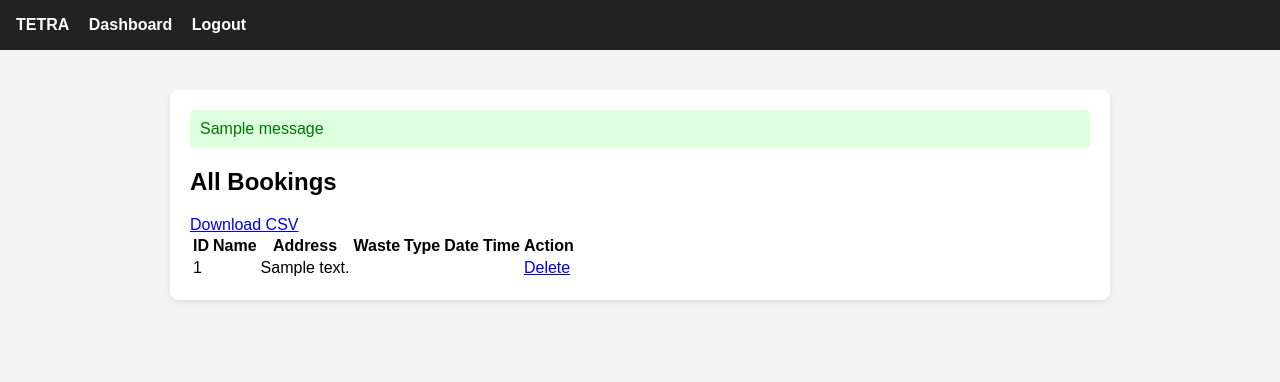
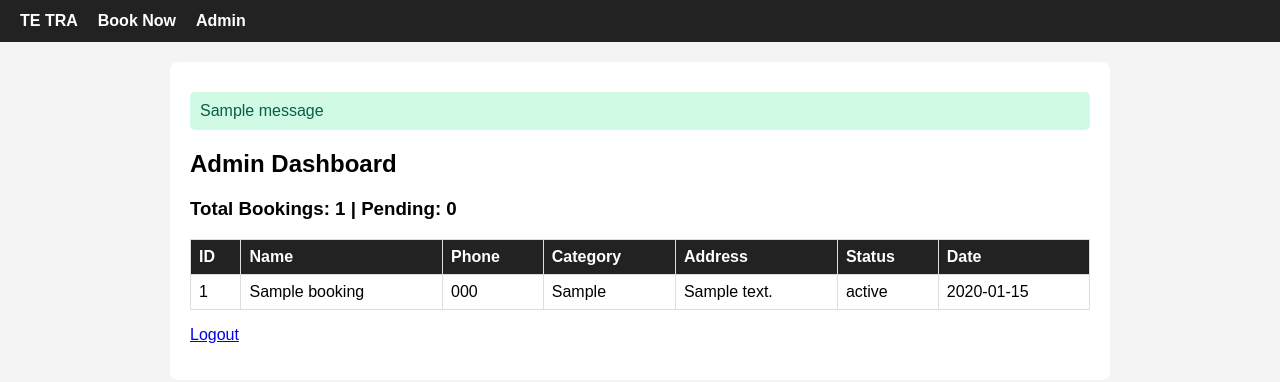
Before and after one commit to wilsoneffiong-creator/wilsoneffiong-creator-tetra-multi-dynamics-waste-app, a Flask app: page /admin in a window 1280 px wide. Shown: the top 382 px of the page. Run offline with Flask 3, Linux system fonts and the light colour scheme; a user stored in the database is signed in; tables that the repository leaves empty hold one stand-in row (values such as "Sample post"); one stand-in notice (Sample message) is shown.

Commit message:
V5.3: Full public booking + admin panel

```diff
--- a/app.py
+++ b/app.py
@@ -16,7 +16,7 @@ class User(db.Model):
     id = db.Column(db.Integer, primary_key=True)
     email = db.Column(db.String(120), unique=True, nullable=False)
     password_hash = db.Column(db.String(200), nullable=False)
-    bookings = db.relationship('Booking', backref='owner', lazy=True)
+    is_admin = db.Column(db.Boolean, default=False) # V5.3: Admin flag
 
     def set_password(self, password):
         self.password_hash = generate_password_hash(password)
@@ -25,98 +25,76 @@ class User(db.Model):
 
 class Booking(db.Model):
     id = db.Column(db.Integer, primary_key=True)
-    user_id = db.Column(db.Integer, db.ForeignKey('user.id'), nullable=False)
+    name = db.Column(db.String(100)) # V5.3: Customer name, no user_id
+    phone = db.Column(db.String(20))
     category = db.Column(db.String(50), nullable=False)
     address = db.Column(db.String(200), nullable=False)
     status = db.Column(db.String(20), default='Pending')
     created_at = db.Column(db.DateTime, default=datetime.utcnow)
 
-def login_required(f):
+def admin_required(f):
     @wraps(f)
     def decorated_function(*args, **kwargs):
-        if 'user_id' not in session:
-            return redirect(url_for('login'))
+        if 'admin_id' not in session:
+            return redirect(url_for('admin_login'))
         return f(*args, **kwargs)
     return decorated_function
 
-# V5.1 FIX: Drop + Create all tables every boot on Render
+# V5.3: Create tables + 1 default admin
 with app.app_context():
     db.drop_all()
     db.create_all()
+    if not User.query.filter_by(email='admin@tetra.com').first():
+        admin = User(email='admin@tetra.com', is_admin=True)
+        admin.set_password('admin123') # CHANGE THIS AFTER
+        db.session.add(admin)
+        db.session.commit()
 
 @app.route('/')
 def index():
     return render_template('index.html')
 
-@app.route('/register', methods=['GET', 'POST'])
-def register():
+# V5.3: PUBLIC BOOKING - NO LOGIN
+@app.route('/book', methods=['GET', 'POST'])
+def book():
+    if request.method == 'POST':
+        booking = Booking(
+            name=request.form['name'],
+            phone=request.form['phone'],
+            category=request.form['category'],
+            address=request.form['address']
+        )
+        db.session.add(booking)
+        db.session.commit()
+        flash('Booking received. We will contact you soon.', 'success')
+        return redirect(url_for('index'))
+    return render_template('book.html')
+
+# V5.3: ADMIN LOGIN ONLY
+@app.route('/admin/login', methods=['GET', 'POST'])
+def admin_login():
     if request.method == 'POST':
         email = request.form['email']
         password = request.form['password']
-        if User.query.filter_by(email=email).first():
-            flash('Email already exists', 'danger')
-            return redirect(url_for('register'))
-        user = User(email=email)
-        user.set_password(password)
-        db.session.add(user)
-        db.session.commit()
-        flash('Account created. Please log in.', 'success')
-        return redirect(url_for('login'))
-    return render_template('register.html')
-
-@app.route('/login', methods=['GET', 'POST'])
-def login():
-    if request.method == 'POST':
-        email = request.form['email']
-        password = request.form['password']
-        user = User.query.filter_by(email=email).first()
+        user = User.query.filter_by(email=email, is_admin=True).first()
         if user and user.check_password(password):
-            session['user_id'] = user.id
-            return redirect(url_for('dashboard'))
-        flash('Invalid email or password', 'danger')
-    return render_template('login.html')
-
-@app.route('/dashboard')
-@login_required
-def dashboard():
-    user = User.query.get(session['user_id'])
-    if not user:
-        session.clear()
-        return redirect(url_for('login'))
-
-    total = Booking.query.filter_by(user_id=user.id).count()
-    medical = Booking.query.filter_by(user_id=user.id, category='Medical').count()
-    household = Booking.query.filter_by(user_id=user.id, category='Household').count()
-    e_waste = Booking.query.filter_by(user_id=user.id, category='E-Waste').count()
-    others = Booking.query.filter_by(user_id=user.id, category='Others').count()
-
-    stats = {'total': total, 'medical': medical, 'household': household, 'e_waste': e_waste, 'others': others}
-    return render_template('dashboard.html', user=user, stats=stats)
-
-@app.route('/book', methods=['GET', 'POST'])
-@login_required
-def book():
-    if request.method == 'POST':
-        category = request.form['category']
-        address = request.form['address']
-        booking = Booking(user_id=session['user_id'], category=category, address=address)
-        db.session.add(booking)
-        db.session.commit()
-        flash('Booking submitted. We will contact you soon.', 'success')
-        return redirect(url_for('dashboard'))
-    return render_template('book.html')
+            session['admin_id'] = user.id
+            return redirect(url_for('admin'))
+        flash('Invalid admin credentials', 'danger')
+    return render_template('login.html') # Reuse login.html
 
 @app.route('/admin')
-@login_required
+@admin_required
 def admin():
     bookings = Booking.query.order_by(Booking.created_at.desc()).all()
-    users = User.query.all()
-    return render_template('admin.html', bookings=bookings, users=users)
+    total_bookings = len(bookings)
+    pending = Booking.query.filter_by(status='Pending').count()
+    return render_template('admin.html', bookings=bookings, total=total_bookings, pending=pending)
 
-@app.route('/logout')
-def logout():
+@app.route('/admin/logout')
+def admin_logout():
     session.clear()
-    return redirect(url_for('login'))
+    return redirect(url_for('index'))
 
 if __name__ == '__main__':
     app.run(debug=True)
--- a/templates/admin.html
+++ b/templates/admin.html
@@ -1,48 +1,16 @@
-{% extends 'base.html' %}
-
+{% extends "base.html" %}
 {% block content %}
-<h2 class="mb-4 fw-bold">All Bookings</h2>
-<a href="{{ url_for('export_csv') }}" class="btn btn-success mb-3">Download CSV</a>
-
-<div class="table-responsive">
-  <table class="table table-striped table-hover align-middle shadow-sm">
-    <thead class="table-dark">
-      <tr>
-        <th>ID</th>
-        <th>Name</th>
-        <th>Address</th>
-        <th>Waste</th>
-        <th>Type</th>
-        <th>Date</th>
-        <th>Time</th>
-        <th>Action</th>
-      </tr>
-    </thead>
-    <tbody>
-      {% for b in bookings %}
-      <tr>
-        <td>{{ b.id }}</td>
-        <td>{{ b.name }}</td>
-        <td>{{ b.address }}</td>
-        <td><span class="badge bg-primary">{{ b.waste_type }}</span></td>
-        <td>{{ b.establishment }}</td>
-        <td>{{ b.pickup_date }}</td>
-        <td>{{ b.pickup_time }}</td>
-        <td>
-          {# L9B: Delete Button with Confirm Popup = Safety Lock #}
-          <a href="{{ url_for('delete', id=b.id) }}"
-             class="btn btn-sm btn-danger"
-             onclick="return confirm('Delete booking for {{ b.name }}? This cannot be undone.');">
-             Delete
-          </a>
-        </td>
-      </tr>
-      {% else %}
-      <tr>
-        <td colspan="8" class="text-center text-muted">No bookings yet.</td>
-      </tr>
-      {% endfor %}
-    </tbody>
-  </table>
-</div>
+<h2>Admin Dashboard</h2>
+<h3>Total Bookings: {{ total }} | Pending: {{ pending }}</h3>
+<table>
+  <tr><th>ID</th><th>Name</th><th>Phone</th><th>Category</th><th>Address</th><th>Status</th><th>Date</th></tr>
+  {% for b in bookings %}
+  <tr>
+    <td>{{ b.id }}</td><td>{{ b.name }}</td><td>{{ b.phone }}</td>
+    <td>{{ b.category }}</td><td>{{ b.address }}</td><td>{{ b.status }}</td>
+    <td>{{ b.created_at.strftime('%Y-%m-%d') }}</td>
+  </tr>
+  {% endfor %}
+</table>
+<p><a href="/admin/logout">Logout</a></p>
 {% endblock %}
--- a/templates/base.html
+++ b/templates/base.html
@@ -1,44 +1,38 @@
-<!doctype html>
+<!DOCTYPE html>
 <html lang="en">
 <head>
   <meta charset="UTF-8">
   <meta name="viewport" content="width=device-width, initial-scale=1.0">
-  <title>TETRA Multi-Dynamics Com</title>
+  <title>TE TRA Waste</title>
   <style>
     body { font-family: Arial, sans-serif; margin: 0; padding: 0; background: #f4f4f4; }
-    nav { background: #222; padding: 1rem; }
-    nav a { color: #fff; margin-right: 15px; text-decoration: none; font-weight: bold; }
-    nav a:hover { text-decoration: underline; }
-    .container { max-width: 900px; margin: 40px auto; background: #fff; padding: 20px; border-radius: 8px; box-shadow: 0 2px 5px rgba(0,0,0,0.1); }
-    input, button { width: 100%; padding: 10px; margin: 8px 0; border-radius: 5px; border: 1px solid #ccc; }
-    button { background: #222; color: #fff; border: none; cursor: pointer; }
-    button:hover { background: #444; }
-    .flash { padding: 10px; border-radius: 5px; margin-bottom: 10px; }
-    .flash.danger { background: #ffdddd; color: #a00; }
-    .flash.success { background: #ddffdd; color: #070; }
+    nav { background: #222; color: #fff; padding: 12px 20px; display: flex; gap: 20px; }
+    nav a { color: #fff; text-decoration: none; font-weight: bold; }
+    .container { max-width: 900px; margin: 20px auto; padding: 20px; background: #fff; border-radius: 8px; }
+    input, select, button { width: 100%; padding: 10px; margin: 8px 0; border-radius: 5px; border: 1px solid #ccc; }
+    button { background: #16a34a; color: #fff; border: none; cursor: pointer; font-size: 1rem; }
+    table { width: 100%; border-collapse: collapse; margin-top: 15px; }
+    th, td { border: 1px solid #ddd; padding: 8px; text-align: left; }
+    th { background: #222; color: #fff; }
+    .flash { padding: 10px; margin: 10px 0; border-radius: 5px; }
+    .flash.success { background: #d1fae5; color: #065f46; }
+    .flash.danger { background: #fee2e2; color: #991b1b; }
   </style>
 </head>
 <body>
   <nav>
-    <a href="{{ url_for('index') }}">TETRA</a>
-    {% if session.get('user_id') %}
-      <a href="{{ url_for('dashboard') }}">Dashboard</a>
-      <a href="{{ url_for('logout') }}">Logout</a>
-    {% else %}
-      <a href="{{ url_for('register') }}">Register</a>
-      <a href="{{ url_for('login') }}">Login</a>
-    {% endif %}
+    <a href="/">TE TRA</a>
+    <a href="/book">Book Now</a>
+    <a href="/admin/login">Admin</a>
   </nav>
-
   <div class="container">
     {% with messages = get_flashed_messages(with_categories=true) %}
       {% if messages %}
-        {% for category, msg in messages %}
-          <div class="flash {{ category }}">{{ msg }}</div>
+        {% for category, message in messages %}
+          <div class="flash {{ category }}">{{ message }}</div>
         {% endfor %}
       {% endif %}
     {% endwith %}
-
     {% block content %}{% endblock %}
   </div>
 </body>
```
Also changed, not shown: templates/book.html (+18 -63 lines), templates/index.html (+3 -5 lines), templates/login.html (+8 -26 lines).
